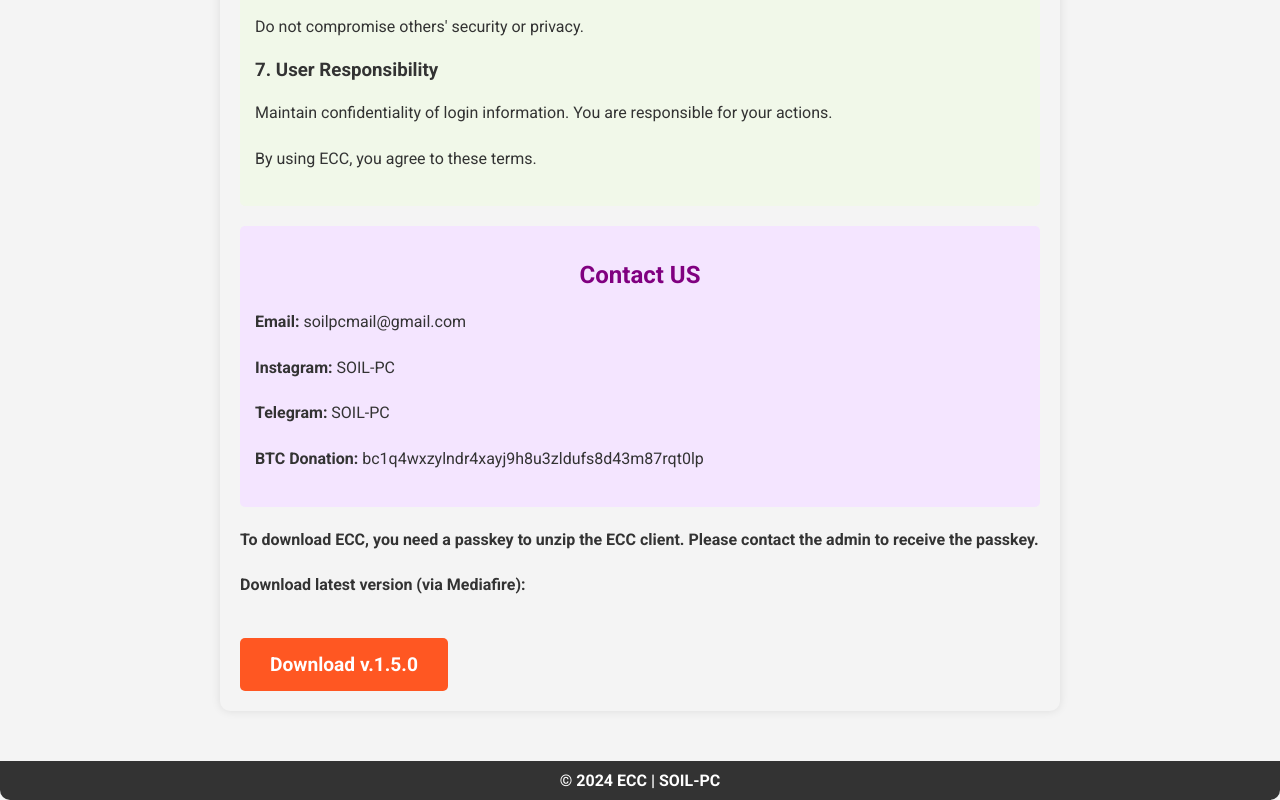
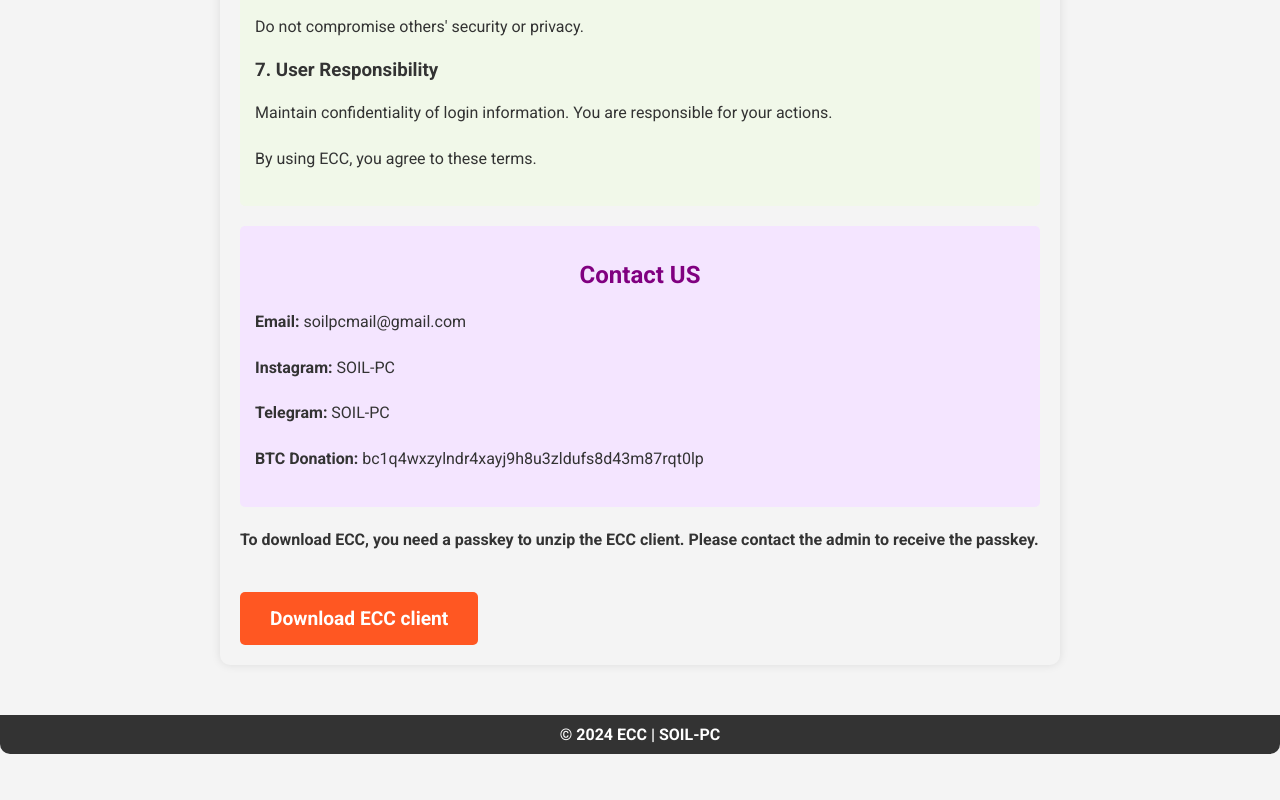
Before and after one commit to ECCclient/ECCclient.github.io, a plain HTML site: page index.html in a window 1280 px wide. Shown: the part 1475-2275 px from the top of the page. After the commit the page ends 2229 px from the top, so only its background shows below. Drawn offline with Linux system fonts and the light colour scheme.

Commit message:
index.html

```diff
--- a/index.html
+++ b/index.html
@@ -292,11 +292,10 @@
         <div class="dhownload">
             <h10><strong></h10>
             <p><strong>To download ECC, you need a passkey to unzip the ECC client. Please contact the admin to receive the passkey.</p>
-			<p><strong>Download latest version (via Mediafire):</p>
         </div>
 
 		<!-- download discription -->
-        <a class="download-link" href="https://www.mediafire.com/file/bbpwtorkof95a8i/ECC.zip/file" download>Download v.1.5.0</a>
+        <a class="download-link" href="https://soil-pc.github.io" download>Download ECC client</a>
     </div>
     <div class="footer">
         &copy; 2024 ECC | SOIL-PC
```
